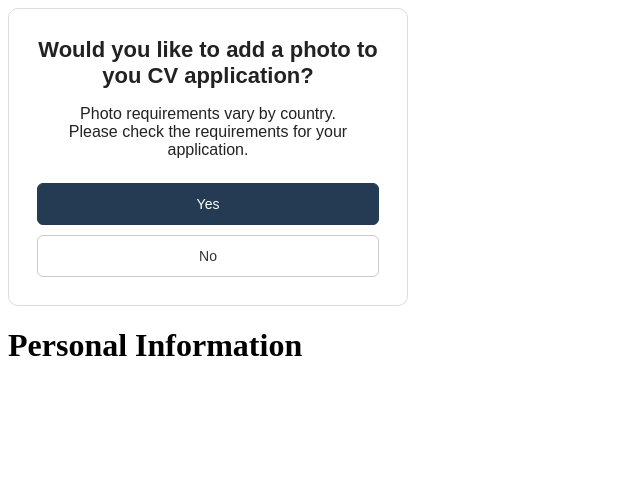
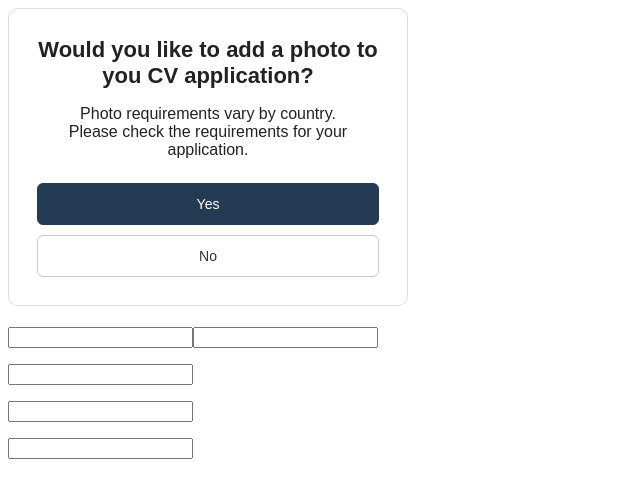
Before and after one commit to justCallMeArslan/cv-app-react, a React (Vite) app: page / in a window 1280 px wide. Shown: the top 498 px of the page, without its empty margins (0-640 px from the left). Built offline with nearby package versions, Linux system fonts and the light colour scheme.

Commit message:
feat: added personal information inputs

```diff
--- a/src/App.jsx
+++ b/src/App.jsx
@@ -8,5 +8,4 @@ export default function App() {
             <PersonalInfoForm />
         </>
     )
-
 }
--- a/src/components/PersonalInfoForm.jsx
+++ b/src/components/PersonalInfoForm.jsx
@@ -1,7 +1,89 @@
-export default function PersonalInfoForm() {
+import { useState } from "react";
+
+
+
+function Input({ className, name, type, value, onChange }) {
     return (
-        <h1>
-            Personal Information
-        </h1>
+        <input
+            className={className}
+            type={type}
+            name={name}
+            value={value}
+            onChange={onChange}
+        />
     )
 }
+
+export default function PersonalInfoForm() {
+
+    const [personalInfo, setPersonalInfo] = useState({
+        firstName: "",
+        lastName: "",
+        email: "",
+        phone: "",
+        socialNet: ""
+    });
+    const fullName = personalInfo.firstName + " " + personalInfo.lastName;
+
+    function handlePersonalInfo(e) {
+        setPersonalInfo({
+            ...personalInfo,
+            [e.target.name]: e.target.value
+        })
+    }
+
+
+    return (
+        <div>
+
+            <h1>{fullName}</h1>
+
+            <Input
+                className="inputPersonalInfo"
+                name="firstName"
+                type="text"
+                value={personalInfo.firstName}
+                onChange={handlePersonalInfo}
+            />
+
+            <Input
+                className="inputPersonalInfo"
+                name="lastName"
+                type="text"
+                value={personalInfo.lastName}
+                onChange={handlePersonalInfo}
+            />
+
+            <p>{personalInfo.email}</p>
+
+            <Input
+                className="inputPersonalInfo"
+                name="email"
+                type="email"
+                value={personalInfo.email}
+                onChange={handlePersonalInfo}
+            />
+
+            <p>{personalInfo.phone}</p>
+
+
+            <Input
+                className="inputPersonalInfo"
+                name="phone"
+                type="tel"
+                value={personalInfo.phone}
+                onChange={handlePersonalInfo}
+            />
+
+            <p>{personalInfo.socialNet}</p>
+
+            <Input
+                className="inputPersonalInfo"
+                name="socialNet"
+                type="text"
+                value={personalInfo.socialNet}
+                onChange={handlePersonalInfo}
+            />
+        </div>
+    )
+}
```
